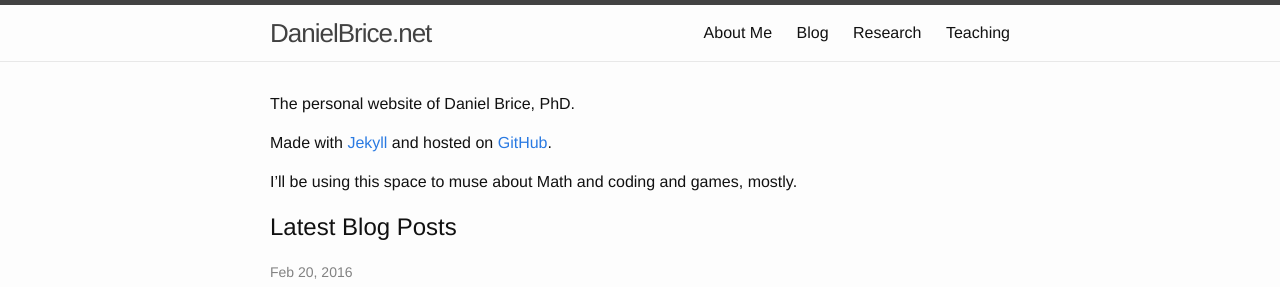
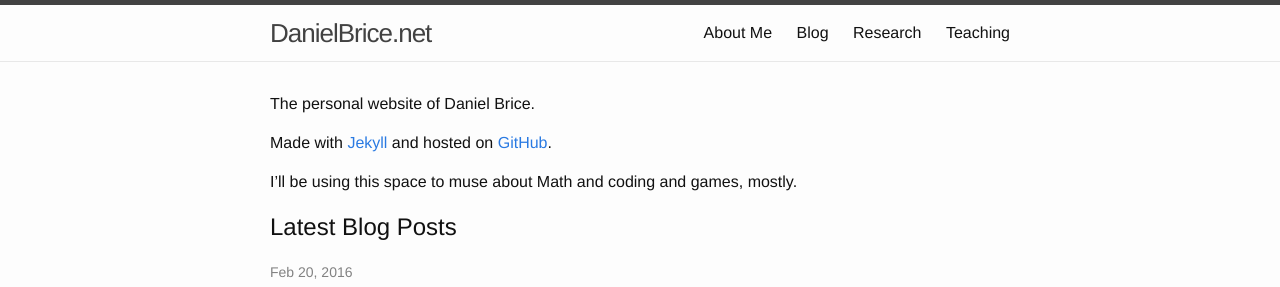
Before and after one commit to friedbrice/friedbrice.github.io, a Jekyll site: the page built from index.md, in a window 1280 px wide and 1400 px high. Shown: the top 287 px of the window. Built offline with Jekyll 4.4.1, drawn with Linux system fonts in a browser that asks for light colours; some of the changed text lies outside the part shown.

Commit message:
i don't need to toot my own horn

```diff
--- a/_config.yml
+++ b/_config.yml
@@ -1,6 +1,6 @@
 # Site settings
 title: 'DanielBrice.net'
-description: 'The personal website of Daniel Brice, PhD'
+description: 'The personal website of Daniel Brice'
 baseurl: ''
 url: 'http://www.danielbrice.net'
 include: [ '_courses' ]
--- a/index.md
+++ b/index.md
@@ -2,7 +2,7 @@
 layout: default
 ---
 
-The personal website of Daniel Brice, PhD.
+The personal website of Daniel Brice.
 
 Made with [Jekyll](http://jekyllrb.com/) and hosted on
 [GitHub](https://github.com/).
```
Also changed, not shown: README.md.
